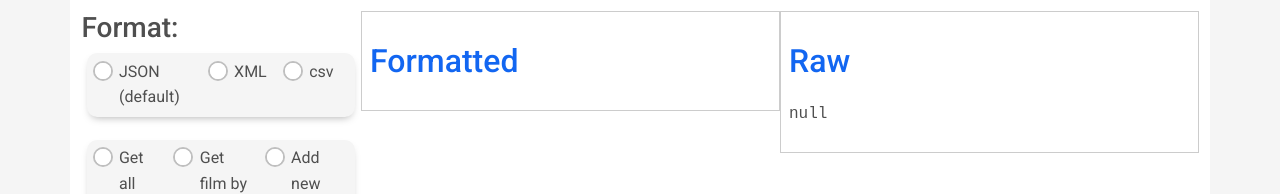
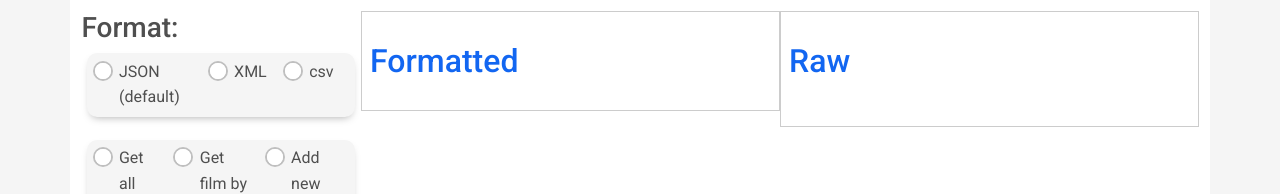
Before and after one commit to JonathanMSifleet/Servlet-Coursework, a React (Create React App) app in the folder client/: page / in a window 1280 px wide. Shown: the top 194 px of the page. Built offline with nearby package versions, Linux system fonts and the light colour scheme.

Commit message:
Hide null output

```diff
--- a/client/src/components/RightContent/RightContent.jsx
+++ b/client/src/components/RightContent/RightContent.jsx
@@ -19,7 +19,12 @@ const RightContent = ({ films }) => {
   return (
     <MDBCol className={classes.RightContent}>
       <h1 className={classes.Header}>Raw</h1>
-      <pre className={classes.Output}>{handleFormat()}</pre>
+      <pre className={classes.Output}>
+        {() => {
+          const output = handleFormat();
+          output ? output : null;
+        }}
+      </pre>
     </MDBCol>
   );
 };
```
